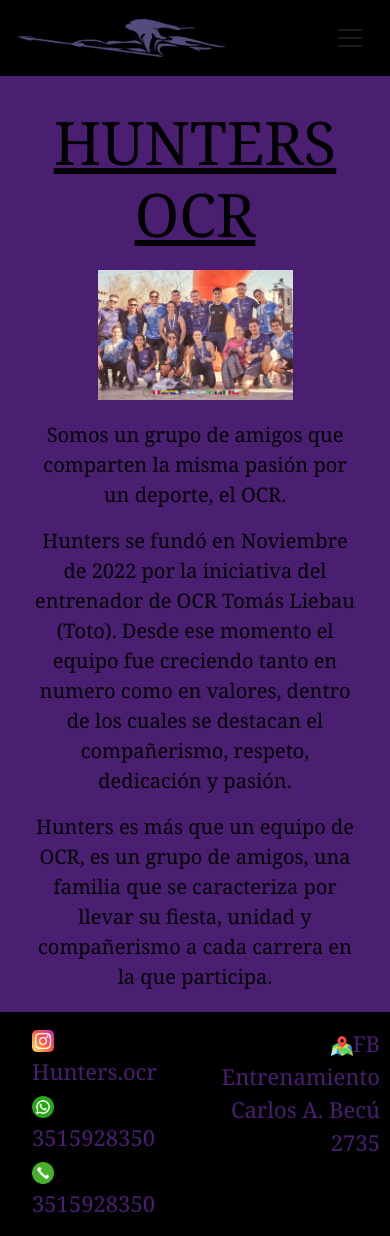
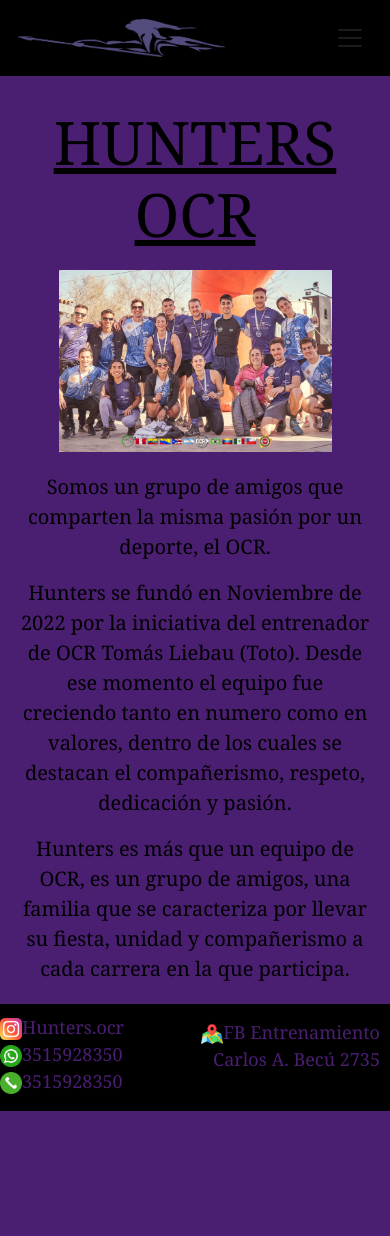
Before and after one commit to TomasPitt1/Proyecto-Hunters, a plain HTML site: page index.html in a window 390 px wide. After the commit the page ends 1111 px from the top, so only its background shows below. Drawn offline with nearby package versions, Linux system fonts and the light colour scheme.

Commit message:
feat: Modificacion footer responsive

```diff
--- a/style.css
+++ b/style.css
@@ -84,6 +84,7 @@ footer {
 
     ul {
         list-style-type: none;
+        padding: 0;
     }
 
     .link-hunters {
@@ -108,7 +109,11 @@ footer {
     height: 22px;
 }
 
-
+@media (max-width:768px) {
+    footer{
+        font-size: 18px;
+    }
+    }
 
 /* INDEX */
 
@@ -124,17 +129,23 @@ footer {
     display: block;
     margin-left: auto;
     margin-right: auto;
-    width: 50%;
+    width: 70%;
     height: auto;
     margin-top: 20px;
 }
 
 .parrafo-inicio {
     margin-top: 20px;
-    margin-left: 30px;
-    margin-right: 30px;
+    margin-left: 20px;
+    margin-right: 20px;
     margin-bottom: 20px;
     text-align: center;
+}
+
+@media (max-width:768px) {
+.parrafo-inicio{
+    font-size: 18px;
+}
 }
 
 
```
